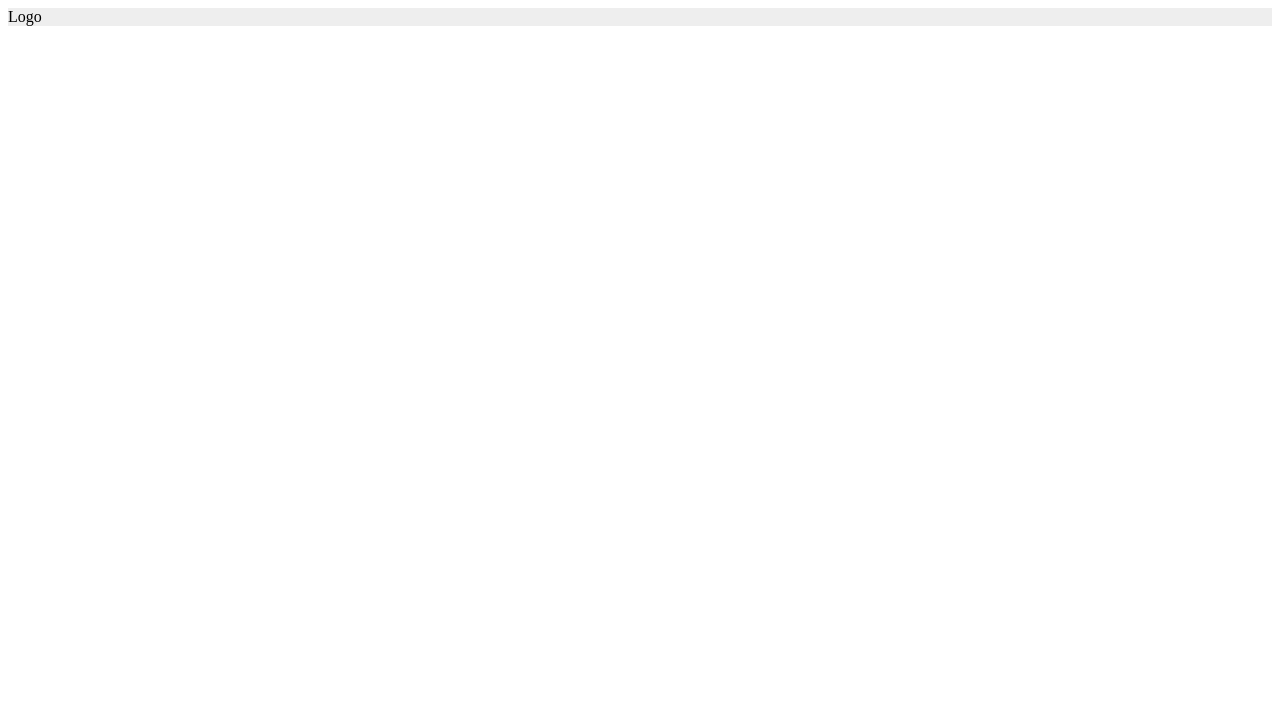
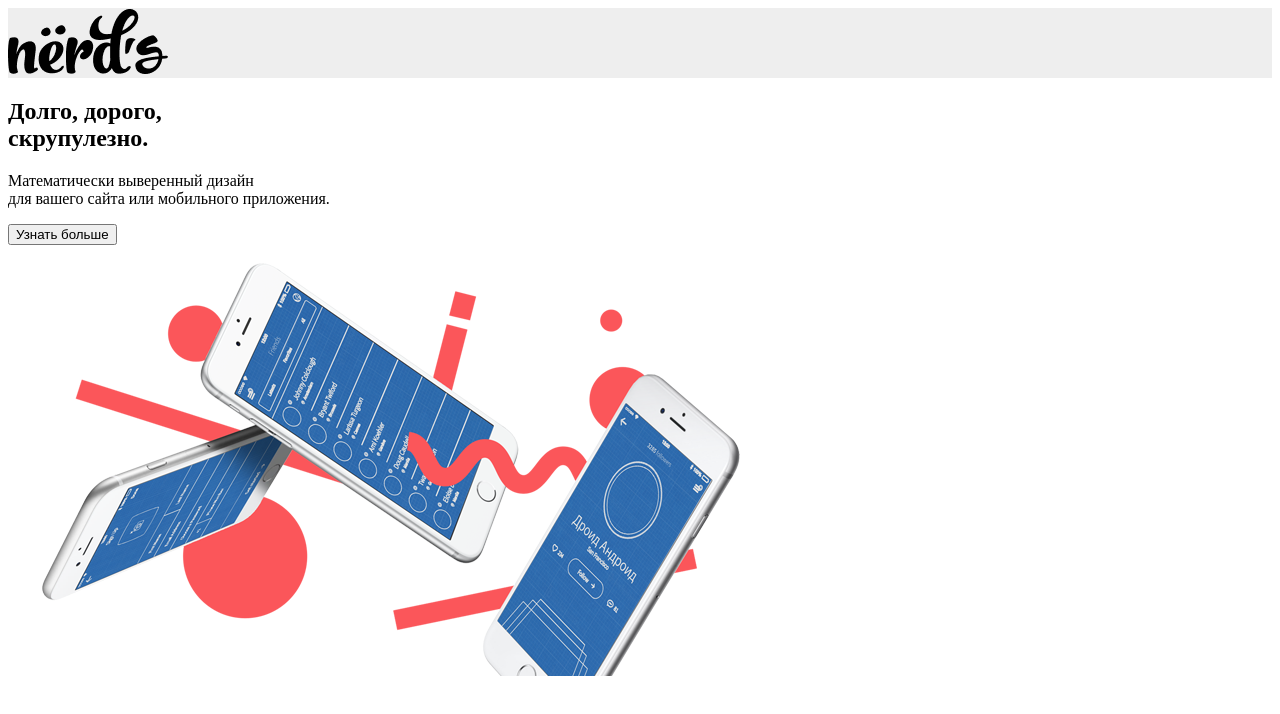
Before and after one commit to NickKovtunov/frontend2025, a plain HTML site: page index.html in a window 1280 px wide. Drawn offline with Linux system fonts and the light colour scheme.

Commit message:
add intro block

```diff
--- a/index.html
+++ b/index.html
@@ -1,5 +1,5 @@
 <!DOCTYPE html>
-<html lang="en">
+<html lang="ru">
 <head>
     <meta charset="UTF-8">
     <meta name="viewport" content="width=device-width, initial-scale=1.0">
@@ -7,6 +7,17 @@
     <link rel="stylesheet" href="style.css">
 </head>
 <body>
-    <header>Logo</header>
+    <header>
+        <img src="nerds-logo.png" alt="Логотип" class="logo">
+    </header>
+    <div class="intro-block">
+        <div class="intro-block-text">
+            <h2>Долго, дорого,<br>скрупулезно.</h2>
+            <p>Математически выверенный дизайн <br>для вашего сайта или мобильного приложения.</p>
+            <button>Узнать больше</button>
+        </div>
+        <img src="nerds-index-slide1 1.png" alt="Телефоны">
+    </div>
+
 </body>
 </html>
--- a/style.css
+++ b/style.css
@@ -1,3 +1,7 @@
 header{
     background: #eeeeee;
 }
+
+.logo{
+    width: 160px;
+}
```
Also changed, not shown: nerds-index-slide1 1.png (added), nerds-logo.png (added).
